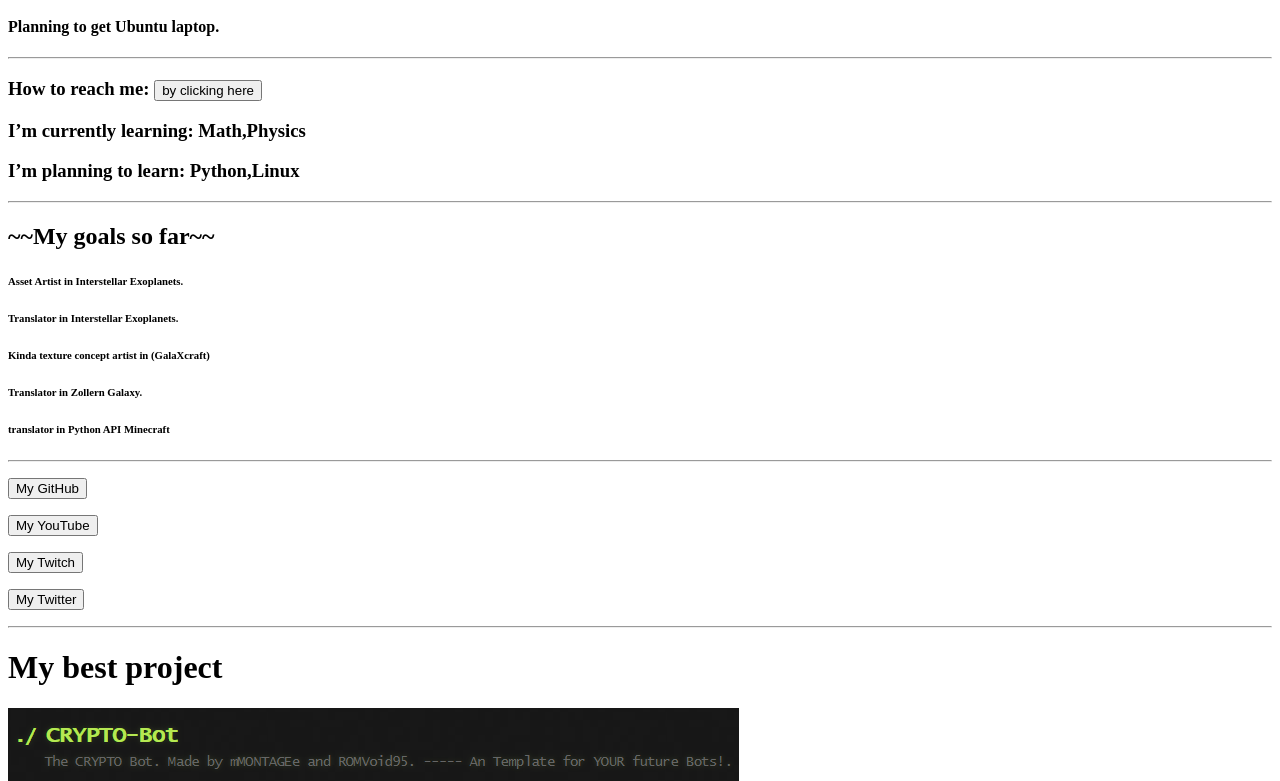
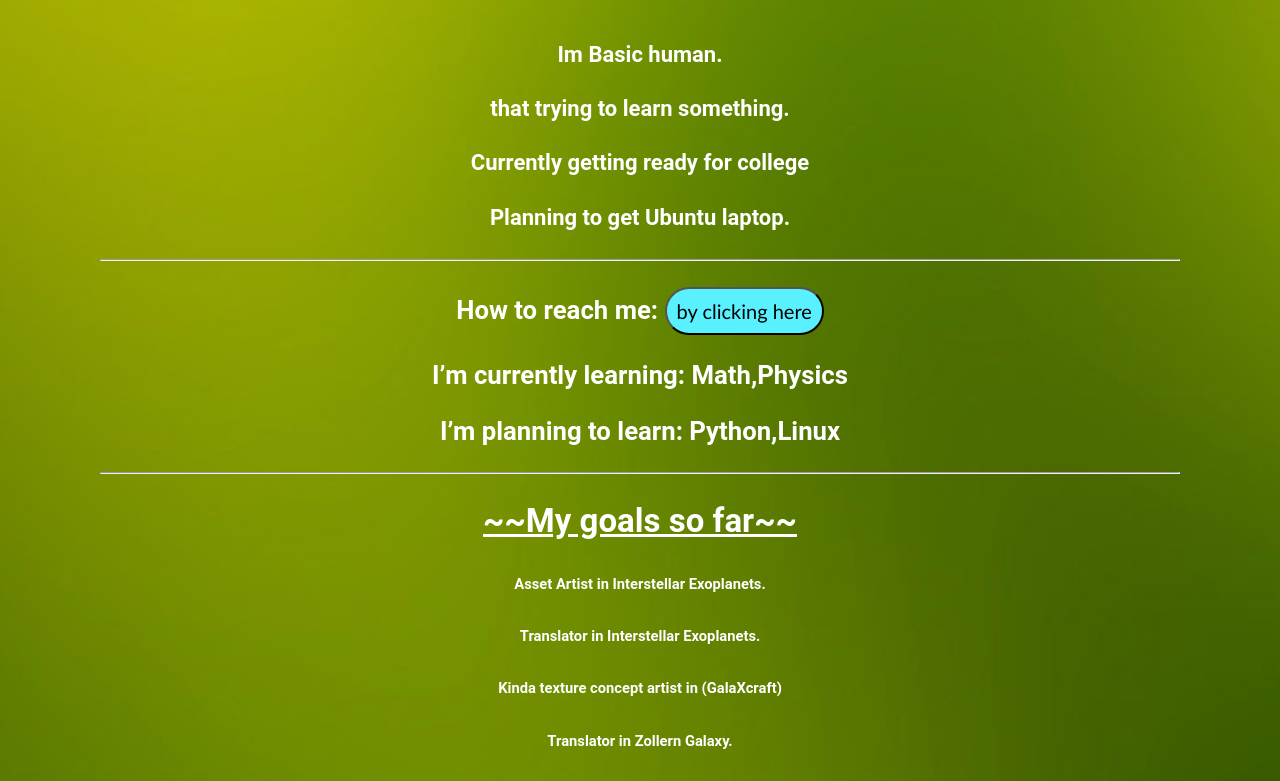
Before and after one commit to mMONTAGEe/mmontagee.github.io, a plain HTML site: page index.html in a window 1280 px wide. Shown: the part 472-1253 px from the top of the page. Drawn offline with Linux system fonts and the light colour scheme.

Commit message:
Update index.html

```diff
--- a/index.html
+++ b/index.html
@@ -3,7 +3,7 @@
 <head>
     <meta charset="UTF-8">
     <title>still in W.I.P</title>
-    <link rel="stylesheet" href="about.css"/>
+    <link rel="stylesheet" href="style.css"/>
     <link rel="shortcut icon" type="image/png" href="img/favicon.png"
 </head>
 <body>
```
